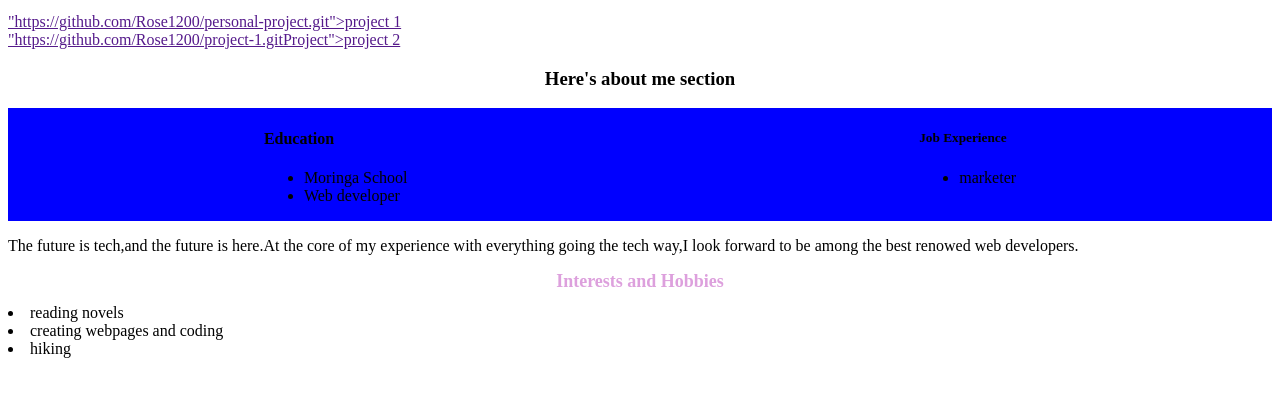
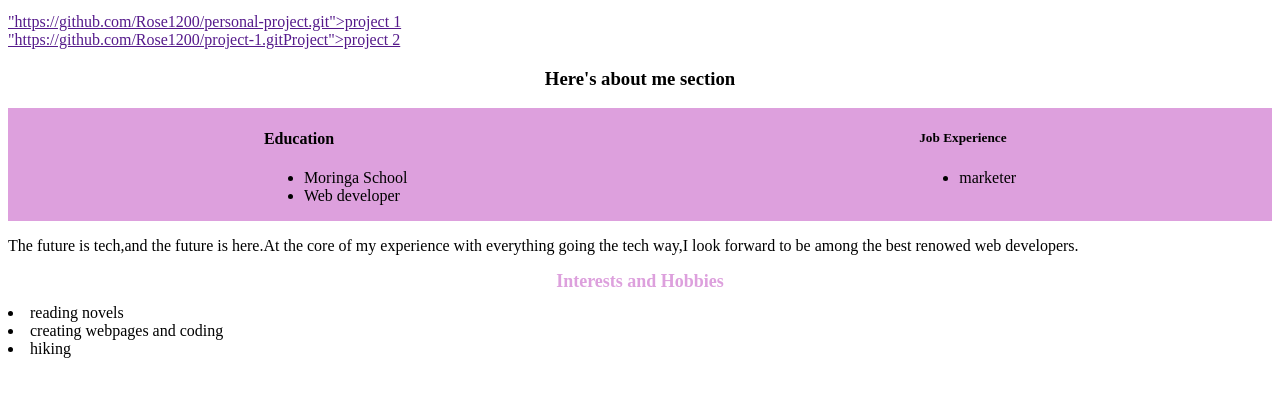
Before and after one commit to Rose1200/Landing-portfolio, a plain HTML site: page index.html in a window 1280 px wide. Shown: the part 341-738 px from the top of the page. Drawn offline with Linux system fonts and the light colour scheme.

Commit message:
add color

```diff
--- a/style.css
+++ b/style.css
@@ -14,5 +14,5 @@ h3{text-align: center;}
 .about-me{
     display:flex;
     justify-content: space-around;
-    background-color: blue;
+    background-color: plum;
 }
```
